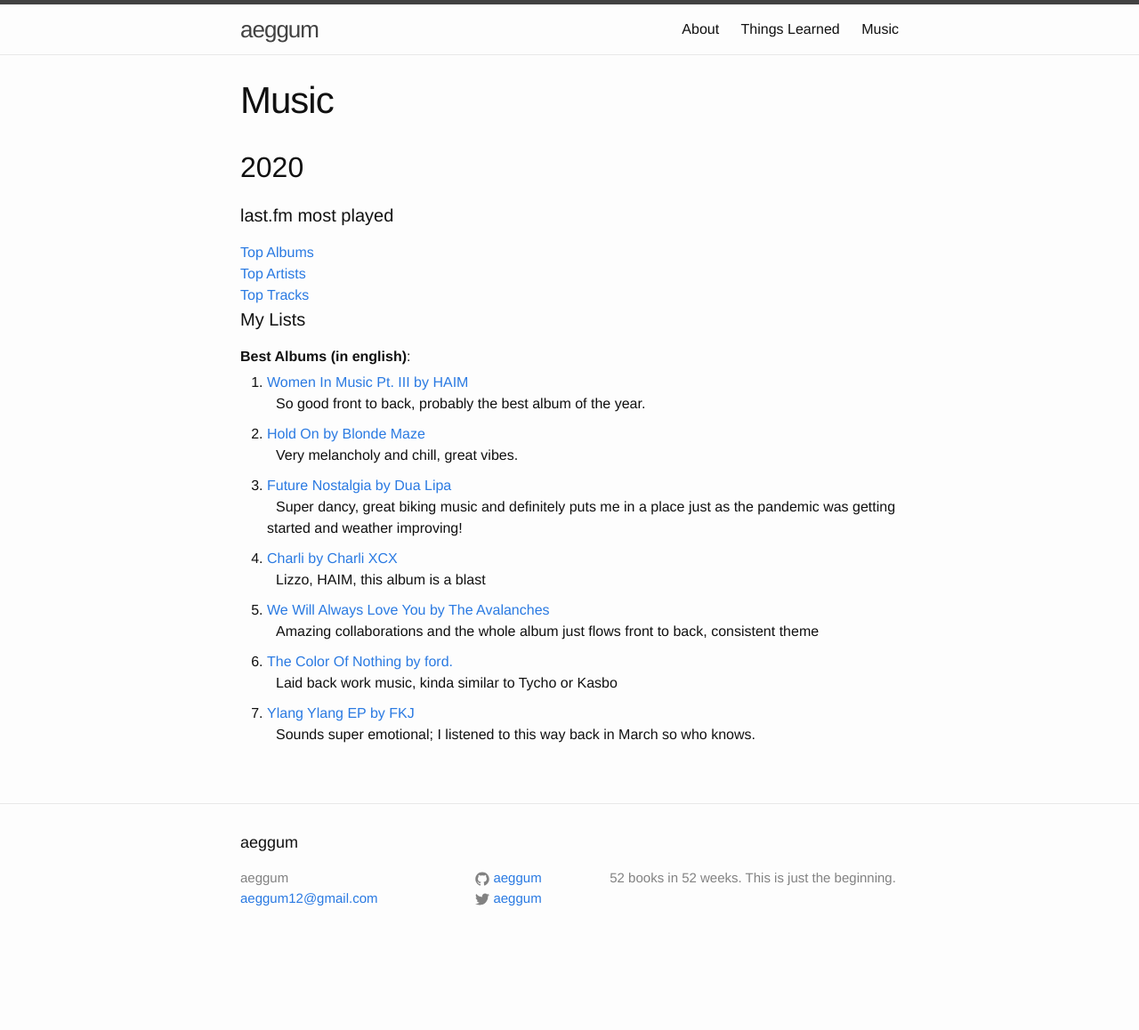
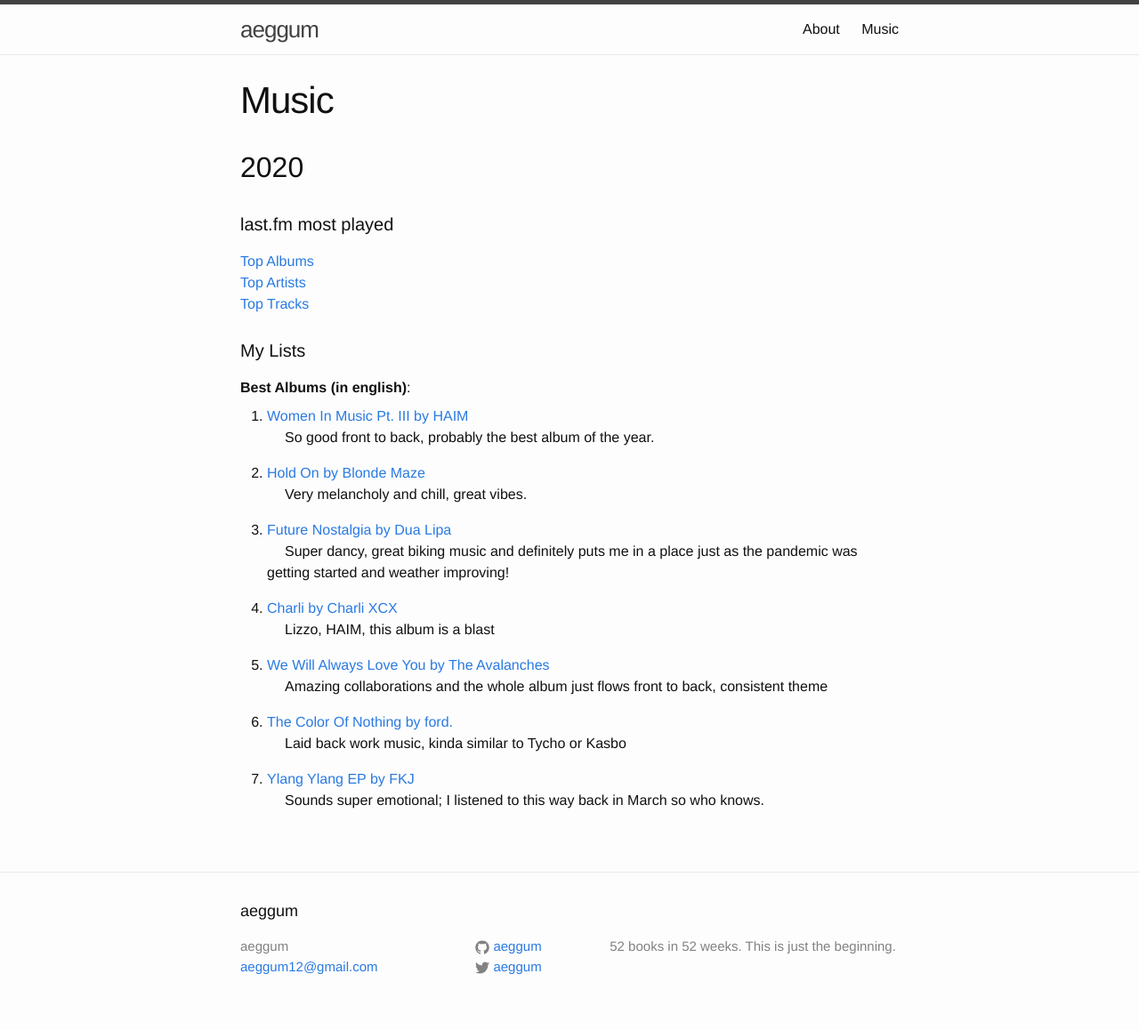
Before and after one commit to aeggum/aeggum.github.io, a Jekyll site: the page built from music.html, in a window 1280 px wide. Shown: the whole page at 89% size. Built offline with Jekyll 4.4.1, drawn with Linux system fonts in a browser that asks for light colours; before the commit the page ends 1081 px from its top, so only the background shows below that.

Commit message:
Remove defunct learned page and add more music style

```diff
--- a/css/main.scss
+++ b/css/main.scss
@@ -50,9 +50,13 @@
 ;
 
 .music-li {
-    padding: 5px 0;
+    padding: 8px 0;
 }
 
 .music-review {
-    padding-left: 10px;
+    padding-left: 20px;
 }
+
+.music-section {
+	margin: 25px 0;
+}
--- a/music.html
+++ b/music.html
@@ -8,7 +8,7 @@
 	2020
 </h2>
 
-<div>
+<div class="music-section">
 	<h4>last.fm most played</h4>
 	<a href="https://www.last.fm/user/aeggum/library/albums?from=2020-01-01&to=2020-12-31">Top Albums</a>
 	<br />
@@ -20,7 +20,7 @@
 	<br />
 </div>
 
-<div>
+<div class="music-section">
 	<h4>My Lists</h4>
 
 	<b>Best Albums (in english)</b>:
```
Also changed, not shown: learned.html (deleted, +0 -11 lines).
